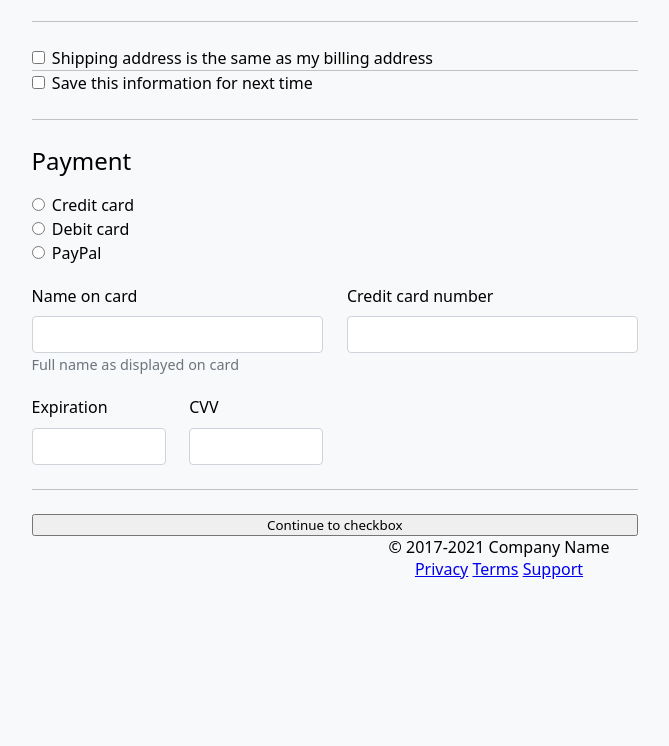
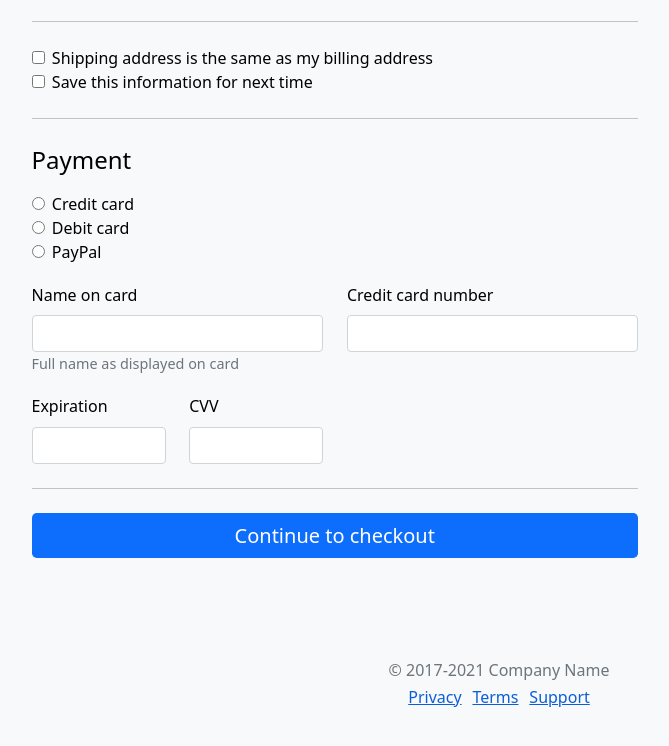
Before and after one commit to jackson97parada/Checkout_example, a plain HTML site: page index.html in a window 1280 px wide. Shown: the part 856-1602 px from the top of the page, without its empty margins (141-810 px from the left). Before the commit the page ends 1436 px from the top, so only its background shows below. Drawn offline with Linux system fonts and the light colour scheme.

Commit message:
update styles

```diff
--- a/css/styles.css
+++ b/css/styles.css
@@ -1,4 +1,5 @@
 * {
+  scroll-behavior: smooth;
   box-sizing: border-box;
   margin: 0;
   padding: 0;
@@ -127,7 +128,6 @@ body {
 }
 .form__container--m20 {
   border-top: 0.03rem solid #6c757d69;
-  border-bottom: 0.03rem solid #6c757d69;
   margin-top: 1.5rem;
   padding-top: 1.5rem;
 }
@@ -155,8 +155,26 @@ body {
   line-height: 1.5rem;
   font-size: 0.9rem;
 }
+.form__container--p20 {
+  border-bottom: 0.03rem solid #6c757d69;
+  border-top: 0.03rem solid #6c757d69;
+  margin-top: 1.5rem;
+  padding-top: 1.5rem;
+}
 .form__button-payment {
   margin-top: 1.5rem;
+  padding: 0.5rem 1rem;
+  font-size: 1.25rem;
+  border: 1px solid transparent;
+  border-radius: 0.3rem;
+  color: #fff;
+  background-color: #0d6efd;
+  cursor: pointer;
+}
+.form__button-payment:hover {
+  background-color: #0b5ed7;
+  border-color: #0a58ca;
+  transition: 0.3s;
 }
 /* ASIDEBAR */
 .aside {
@@ -279,10 +297,21 @@ input:focus {
 /* FOOTER */
 .footer {
   margin: 0 auto;
+  margin-top: 3rem;
+  margin-bottom: 3rem;
+  padding-top: 3rem;
 }
 .footer__text {
   display: block;
+  line-height: 2rem;
+  color: #6c757d;
 }
 .footer__links {
-  text-align: center;
+  display: flex;
+  justify-content: space-evenly;
+  width: 92%;
+  margin: 0 auto;
 }
+.footer__links a {
+  color: #0b5ed7;
+}
--- a/index.html
+++ b/index.html
@@ -117,7 +117,7 @@
               >Save this information for next time</label
             >
           </div>
-          <div class="form__container form__container--m20">
+          <div class="form__container form__container--p20">
             <h1 class="form__title">Payment</h1>
             <div class="form__payment">
               <input type="radio" name="credit" />
@@ -181,7 +181,7 @@
             </div>
           </div>
           <button type="submit" class="form__button-payment">
-            Continue to checkbox
+            Continue to checkout
           </button>
         </form>
       </section>
```
